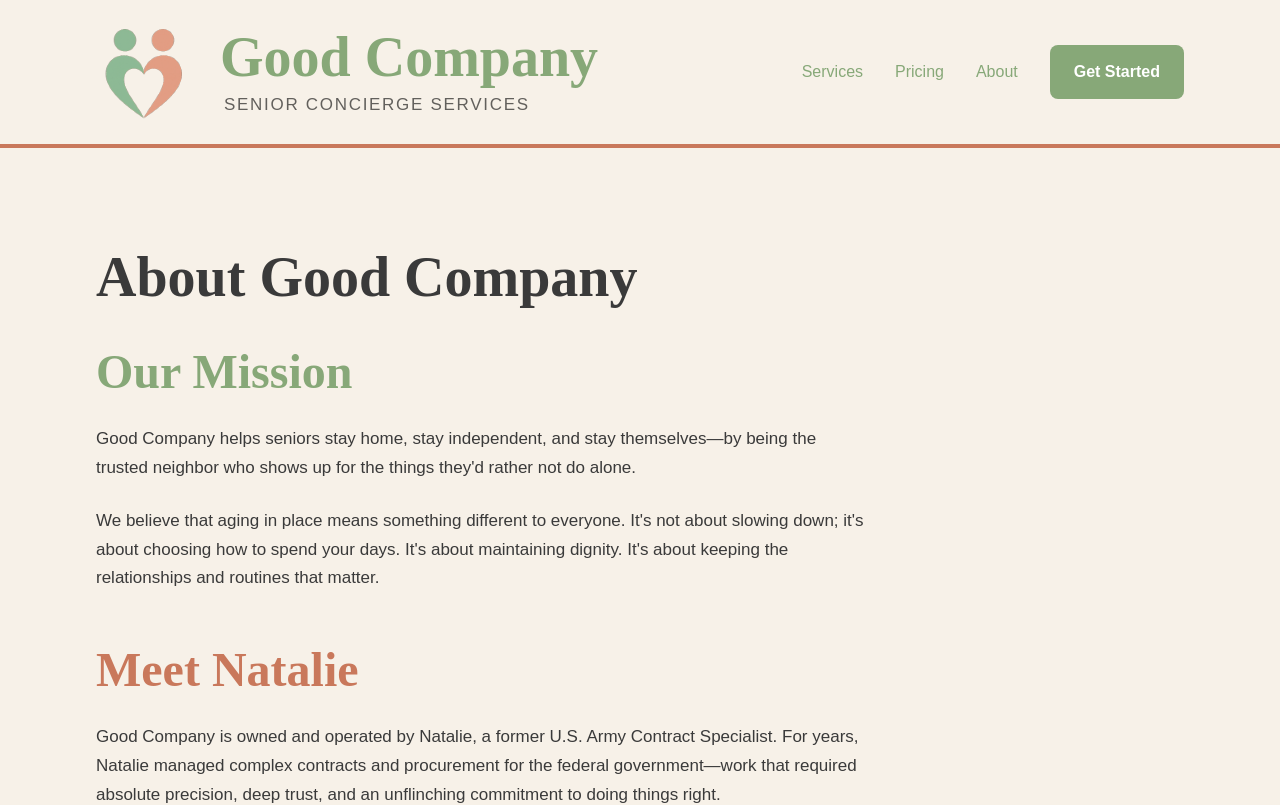
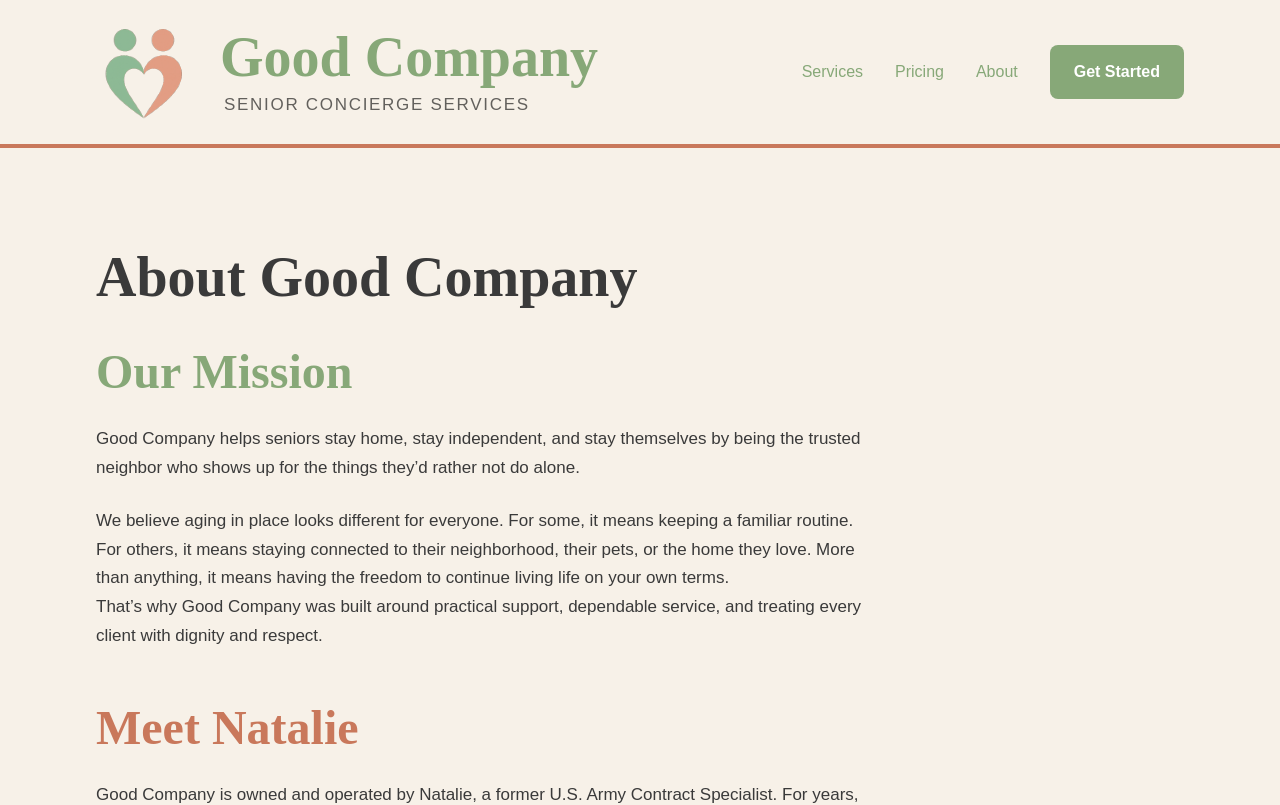
Before and after one commit to GoodCompanySCS/goodcompany-scs, a Next.js app: page /about in a window 1280 px wide. Shown: the top 805 px of the page. Built offline with nearby package versions, Linux system fonts and the light colour scheme.

Commit message:
Update page.tsx

```diff
--- a/app/about/page.tsx
+++ b/app/about/page.tsx
@@ -9,10 +9,13 @@ export default function About() {
             <div className="mb-12">
               <h2 style={{ color: 'var(--sage)' }} className="mb-6">Our Mission</h2>
               <p className="text-lg mb-6">
-                Good Company helps seniors stay home, stay independent, and stay themselves—by being the trusted neighbor who shows up for the things they'd rather not do alone.
+                Good Company helps seniors stay home, stay independent, and stay themselves by being the trusted neighbor who shows up for the things they’d rather not do alone.
               </p>
               <p className="text-lg">
-                We believe that aging in place means something different to everyone. It's not about slowing down; it's about choosing how to spend your days. It's about maintaining dignity. It's about keeping the relationships and routines that matter.
+               We believe aging in place looks different for everyone. For some, it means keeping a familiar routine. For others, it means staying connected to their neighborhood, their pets, or the home they love. More than anything, it means having the freedom to continue living life on your own terms.
+              </p>
+              <p className="text-lg">
+               That’s why Good Company was built around practical support, dependable service, and treating every client with dignity and respect.
               </p>
             </div>
 
```
